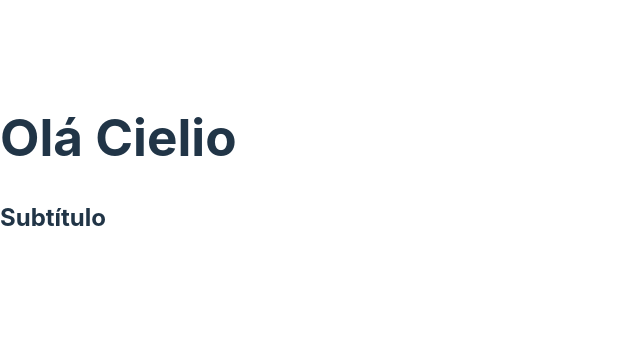
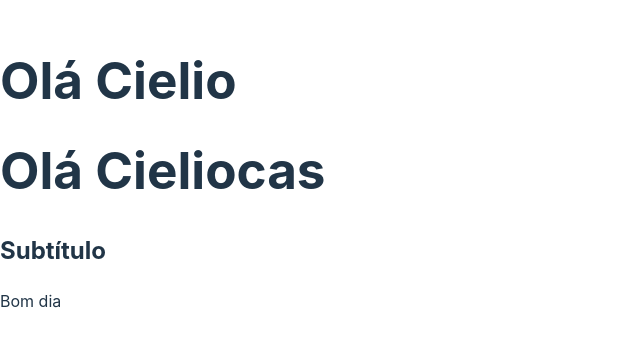
Before and after one commit to Cieliocas/reactjs, a React (Vite) app: page / in a window 1280 px wide. Shown: the part 235-580 px from the top of the page, without its empty margins (0-640 px from the left). Built offline with nearby package versions, Linux system fonts and the light colour scheme.

Commit message:
add person object and conditional greeting to App component

```diff
--- a/src/App.jsx
+++ b/src/App.jsx
@@ -5,10 +5,19 @@ function App() {
 		return nome
 	}
 
+	const pessoa = {
+		nome: "Cieliocas",
+		idade: 25,
+	}
+
+	let estaDeNoite = false;
+
 	return(
 		<>
 			<h1>Olá {retornaNome()}</h1>
+			<h1>Olá {pessoa.nome}</h1>
 			<h2>Subtítulo</h2>
+			{estaDeNoite ? 'Boa noite' : 'Bom dia'}
 		</>
 	)
 }
```
